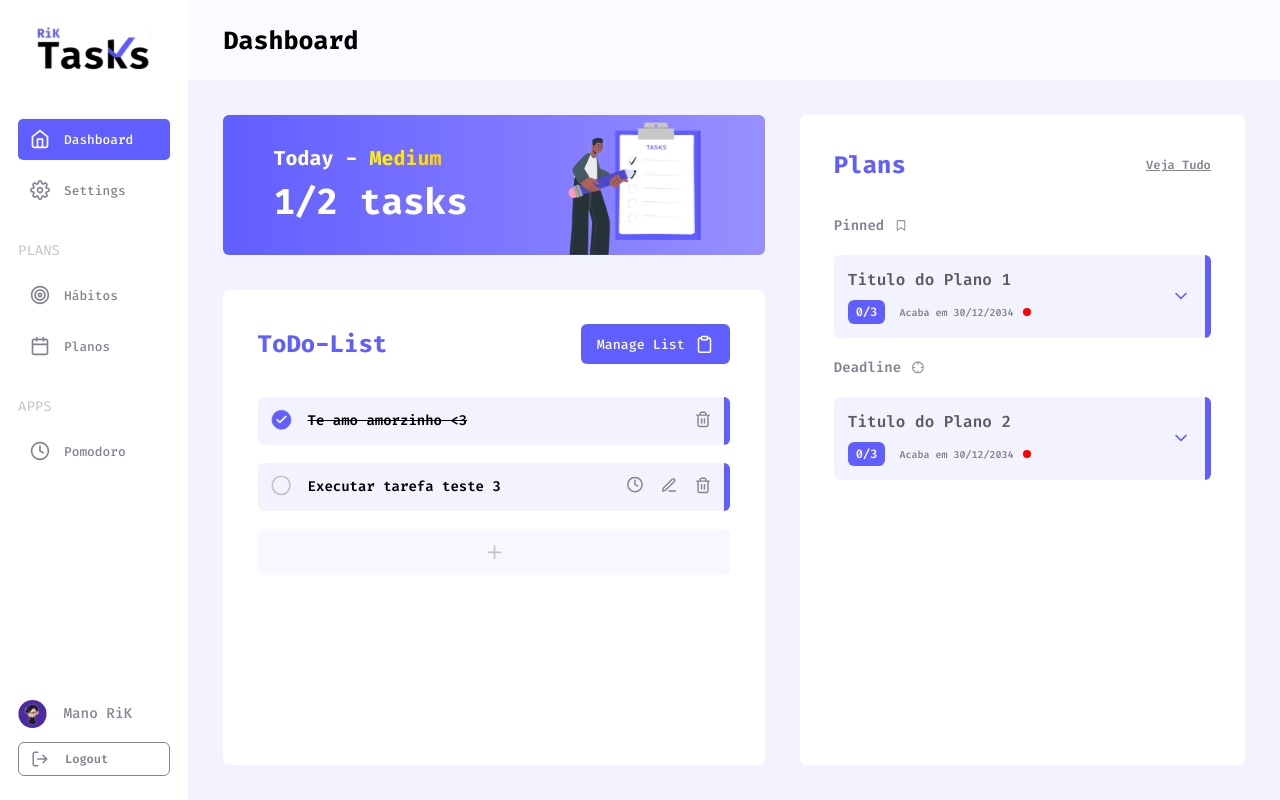
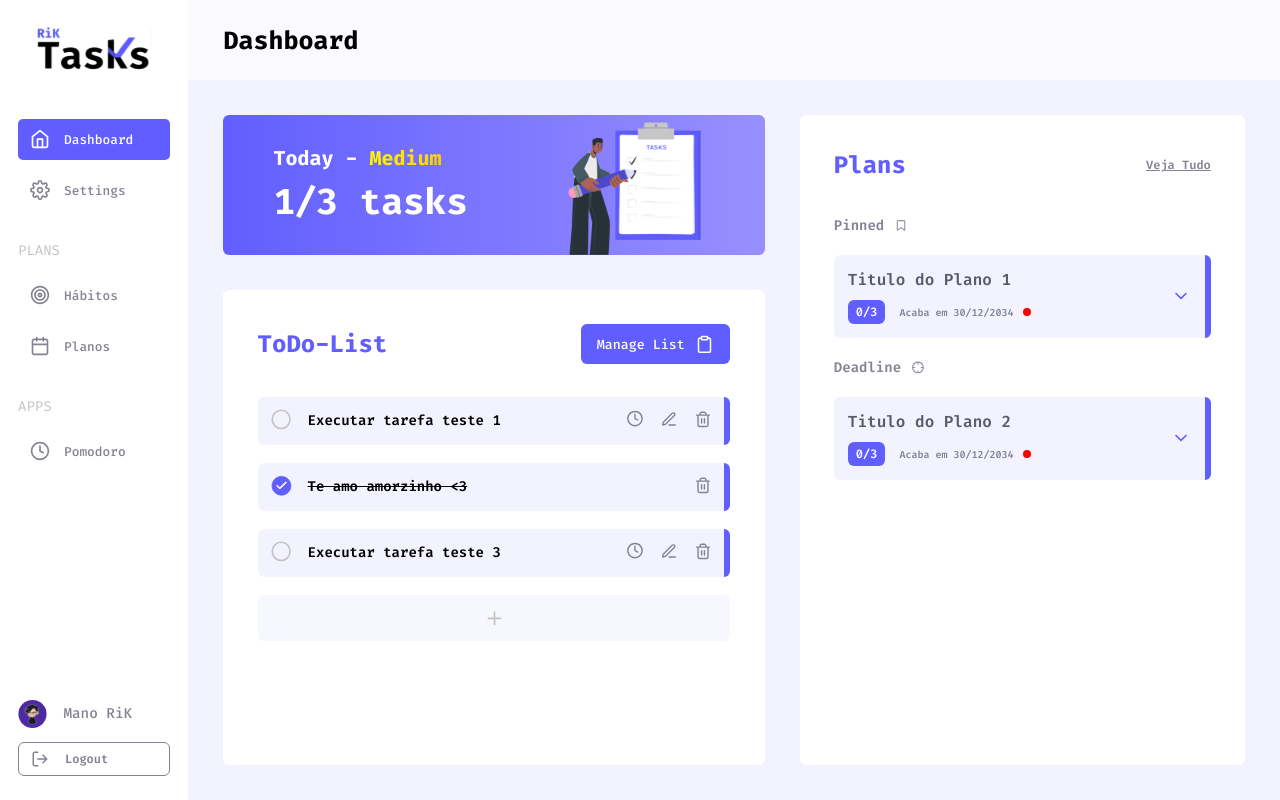
Before and after one commit to ricardokanashiro/Timenize, a Next.js app: page / in a window 1280 px wide. Built offline with nearby package versions, Linux system fonts and the light colour scheme.

Commit message:
consertando bug de deletar task

```diff
--- a/components/TaskItem.jsx
+++ b/components/TaskItem.jsx
@@ -17,7 +17,7 @@
    function handleCheckTask() {
       setChecked((prev) => !prev)
       handleChangeTaskCounter(checked)
-      setDashboardTasks(prev => prev.map(task => task.id === id ? {...task, checked: true} : task ))
+      setDashboardTasks(prev => prev.map(task => task.id === id ? { ...task, checked: true } : task))
    }
 
    function handleEditingValue(e) {
@@ -35,14 +35,13 @@
    }
 
    function handleEditWithEnter(e) {
-      if(e.key === 'Enter') {
+      if (e.key === 'Enter') {
          handleSetEditValue()
       }
    }
 
    function handleDelete() {
       let filteredTasks = dashboardTasks.filter(task => task.id !== id)
-      console.log(filteredTasks)
       setDashboardTasks(filteredTasks)
    }
 
--- a/data.js
+++ b/data.js
@@ -5,7 +5,7 @@
       id: "1",
       title: "Executar tarefa teste 1",
       checked: false,
-      level: "básico"
+      level: "médio"
    },
 
    {
--- a/screens/Dashboard.jsx
+++ b/screens/Dashboard.jsx
@@ -61,10 +61,7 @@
                <section className="task-list-card__task-list">
 
                   {
-                     dashboardTasks.map((task, key) => {
-                        console.log(task)
-                        return <TaskItem key={key} task={task} id={task.id} handleChangeTaskCounter={handleChangeTaskCounter} setDashboardTasks={setDashboardTasks} dashboardTasks={dashboardTasks} />
-                     })
+                     dashboardTasks.map((task) => (<TaskItem key={task.id} task={task} id={task.id} handleChangeTaskCounter={handleChangeTaskCounter} setDashboardTasks={setDashboardTasks} dashboardTasks={dashboardTasks} />))
                   }
 
                   <button className="task-list__add-task-alt-btn">
```
Lines whose indentation alone changed are shown as unchanged.
